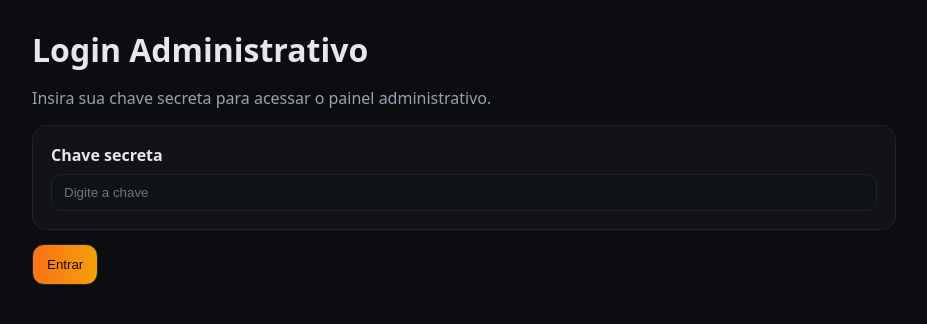
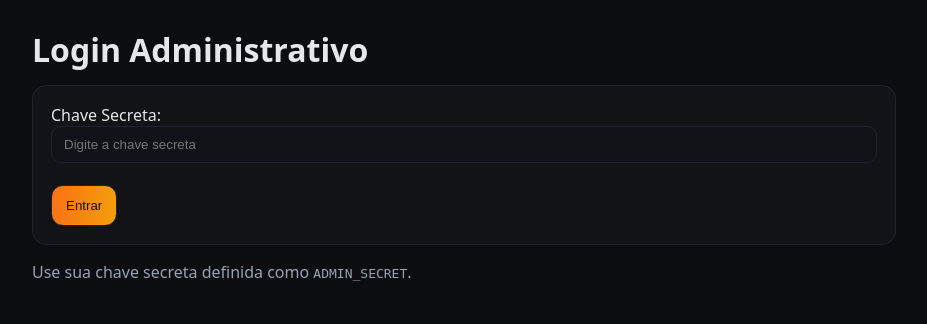
Before and after one commit to Jccasafus-hub/SchulzeVote, a Flask app: page /admin/login in a window 1280 px wide. Shown: the top 324 px of the page, without its empty margins (176-1103 px from the left). Run offline with Flask 3, Linux system fonts and the light colour scheme.

Commit message:
Update admin_login.html

```diff
--- a/templates/admin_login.html
+++ b/templates/admin_login.html
@@ -1,26 +1,27 @@
 {% extends "base_admin.html" %}
 
-{% block title %}Login · SchulzeVote Admin{% endblock %}
+{% block title %}Login - SchulzeVote Admin{% endblock %}
 
 {% block content %}
   <h1>Login Administrativo</h1>
-  <p class="muted">Insira sua chave secreta para acessar o painel administrativo.</p>
+
+  <div class="card">
+    <form method="POST" action="{{ url_for('admin_bp.login') }}">
+      <label for="secret">Chave Secreta:</label><br>
+      <input type="password" name="secret" id="secret" required placeholder="Digite a chave secreta"><br><br>
+      <button type="submit" class="btn accent">Entrar</button>
+    </form>
+  </div>
 
   {% with messages = get_flashed_messages(with_categories=true) %}
     {% if messages %}
       <ul>
-        {% for category, msg in messages %}
-          <li class="{{ category }}">{{ msg }}</li>
+        {% for category, message in messages %}
+          <li class="{{ category }}">{{ message }}</li>
         {% endfor %}
       </ul>
     {% endif %}
   {% endwith %}
 
-  <form method="POST" action="{{ url_for('admin_bp.login') }}">
-    <div class="card">
-      <label for="secret"><b>Chave secreta</b></label><br>
-      <input type="password" id="secret" name="secret" placeholder="Digite a chave" required style="width:100%; margin-top:8px;">
-    </div>
-    <button class="btn accent" type="submit">Entrar</button>
-  </form>
+  <p class="muted">Use sua chave secreta definida como <code>ADMIN_SECRET</code>.</p>
 {% endblock %}
```
